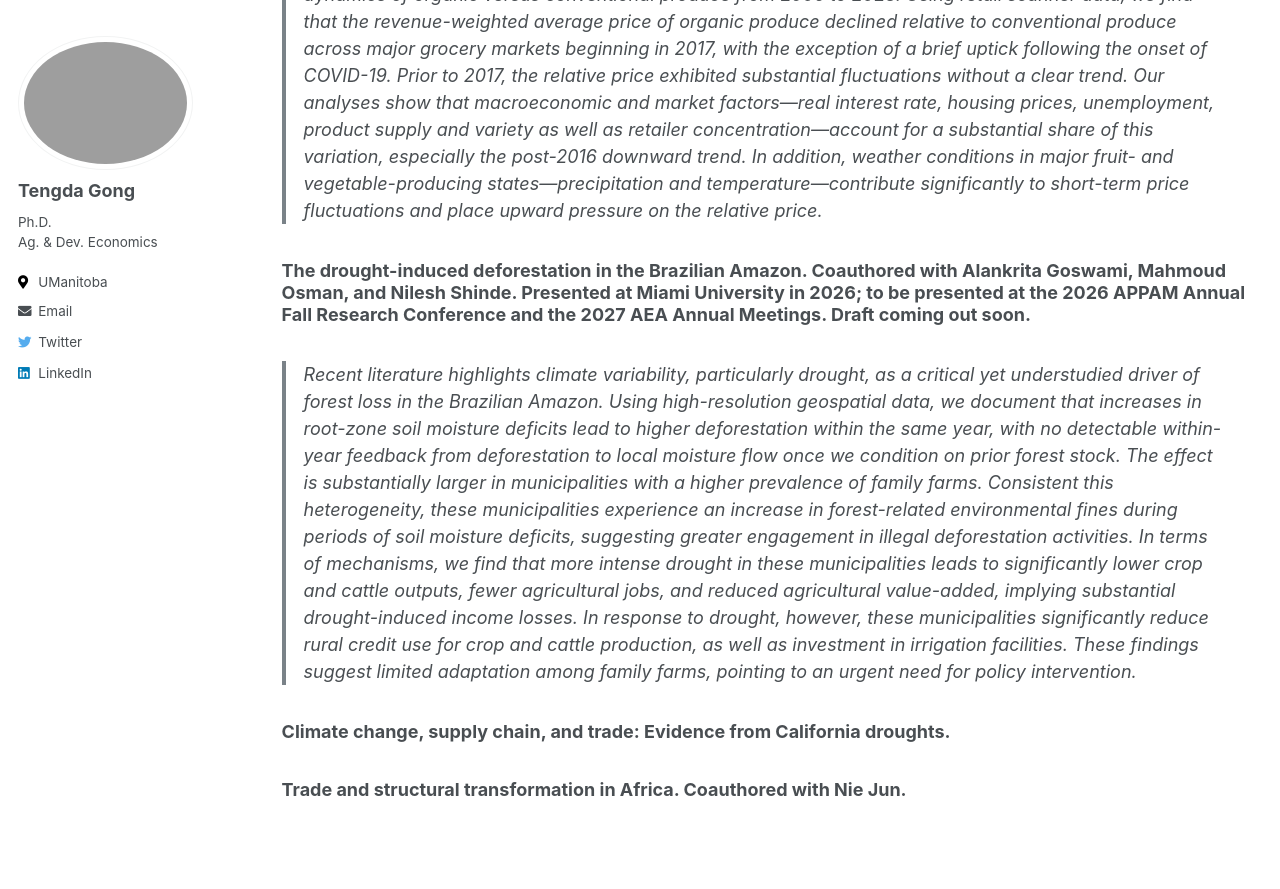
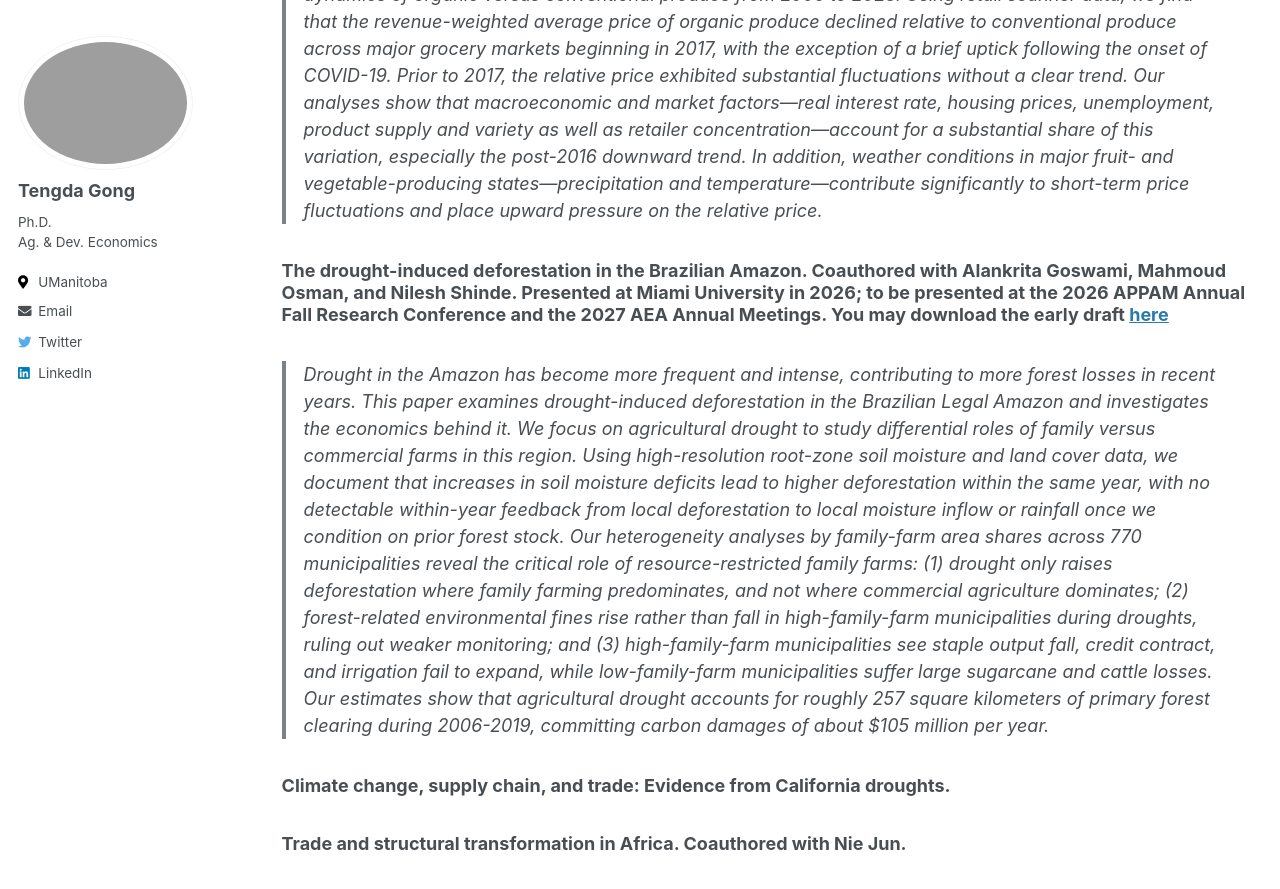
Before and after one commit to tendakung/tendakung.github.io, a Jekyll site: the page built from _pages/research.md, in a window 1280 px wide and 900 px high, scrolled down 1921 px. Shown: the top 889 px of the window. Built offline with Jekyll 4.4.1, drawn with Linux system fonts in a browser that asks for light colours.

Commit message:
Update deforestation research

```diff
--- a/_pages/research.md
+++ b/_pages/research.md
@@ -26,8 +26,8 @@ This paper employs a multi-agent simulation approach to investigate the extent t
 Presented at the 2025 AAEA and SEA annual meetings.
 > Fresh produce is the largest category of organic food sales in the U.S. This paper studies the relative price dynamics of organic versus conventional produce from 2006 to 2023. Using retail scanner data, we find that the revenue-weighted average price of organic produce declined relative to conventional produce across major grocery markets beginning in 2017, with the exception of a brief uptick following the onset of COVID-19. Prior to 2017, the relative price exhibited substantial fluctuations without a clear trend. Our analyses show that macroeconomic and market factors---real interest rate, housing prices, unemployment, product supply and variety as well as retailer concentration---account for a substantial share of this variation, especially the post-2016 downward trend. In addition, weather conditions in major fruit- and vegetable-producing states---precipitation and temperature---contribute significantly to short-term price fluctuations and place upward pressure on the relative price.
 
-### The drought-induced deforestation in the Brazilian Amazon. Coauthored with Alankrita Goswami, Mahmoud Osman, and Nilesh Shinde. Presented at Miami University in 2026; to be presented at the 2026 APPAM Annual Fall Research Conference and the 2027 AEA Annual Meetings. Draft coming out soon.
-> Recent literature highlights climate variability, particularly drought, as a critical yet understudied driver of forest loss in the Brazilian Amazon. Using high-resolution geospatial data, we document that increases in root-zone soil moisture deficits lead to higher deforestation within the same year, with no detectable within-year feedback from deforestation to local moisture flow once we condition on prior forest stock. The effect is substantially larger in municipalities with a higher prevalence of family farms. Consistent this heterogeneity, these municipalities experience an increase in forest-related environmental fines during periods of soil moisture deficits, suggesting greater engagement in illegal deforestation activities. In terms of mechanisms, we find that more intense drought in these municipalities leads to significantly lower crop and cattle outputs, fewer agricultural jobs, and reduced agricultural value-added, implying substantial drought-induced income losses. In response to drought, however, these municipalities significantly reduce rural credit use for crop and cattle production, as well as investment in irrigation facilities. These findings suggest limited adaptation among family farms, pointing to an urgent need for policy intervention.
+### The drought-induced deforestation in the Brazilian Amazon. Coauthored with Alankrita Goswami, Mahmoud Osman, and Nilesh Shinde. Presented at Miami University in 2026; to be presented at the 2026 APPAM Annual Fall Research Conference and the 2027 AEA Annual Meetings. You may download the early draft [here](/files/pdf/research/Drought_Induced_Deforestation_202608.pdf)
+> Drought in the Amazon has become more frequent and intense, contributing to more forest losses in recent years. This paper examines drought-induced deforestation in the Brazilian Legal Amazon and investigates the economics behind it. We focus on agricultural drought to study differential roles of family versus commercial farms in this region. Using high-resolution root-zone soil moisture and land cover data, we document that increases in soil moisture deficits lead to higher deforestation within the same year, with no detectable within-year feedback from local deforestation to local moisture inflow or rainfall once we condition on prior forest stock. Our heterogeneity analyses by family-farm area shares across 770 municipalities reveal the critical role of resource-restricted family farms: (1) drought only raises deforestation where family farming predominates, and not where commercial agriculture dominates; (2) forest-related environmental fines rise rather than fall in high-family-farm municipalities during droughts, ruling out weaker monitoring; and (3) high-family-farm municipalities see staple output fall, credit contract, and irrigation fail to expand, while low-family-farm municipalities suffer large sugarcane and cattle losses. Our estimates show that agricultural drought accounts for roughly 257 square kilometers of primary forest clearing during 2006-2019, committing carbon damages of about $105 million per year.
 
 ### Climate change, supply chain, and trade: Evidence from California droughts.
 
```
